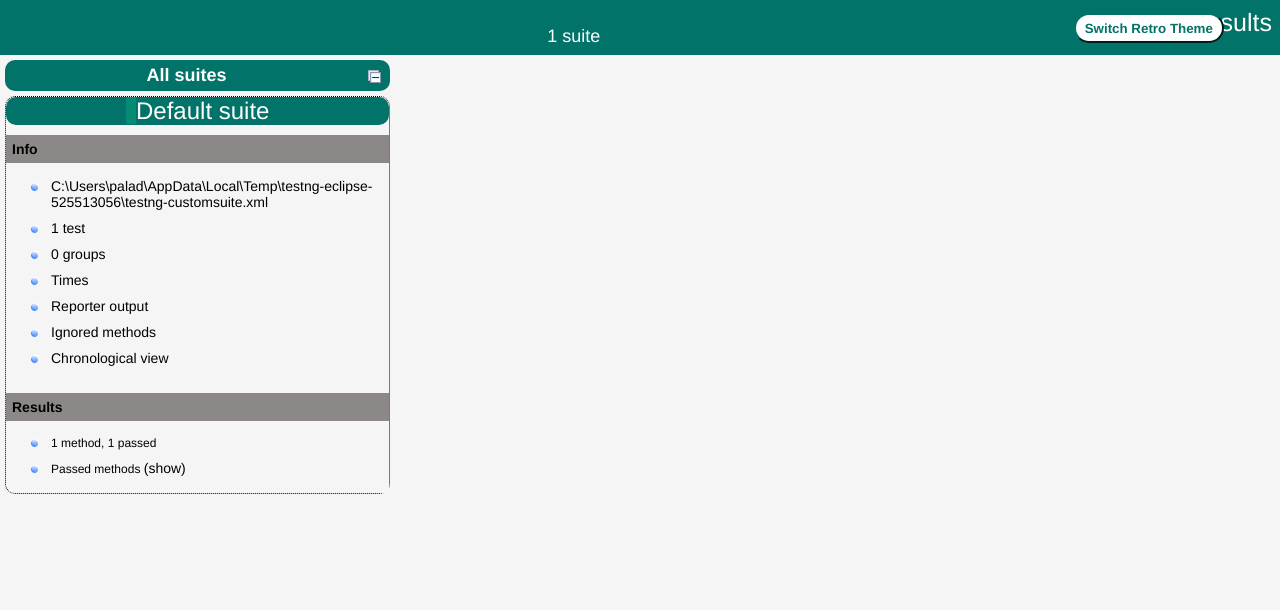
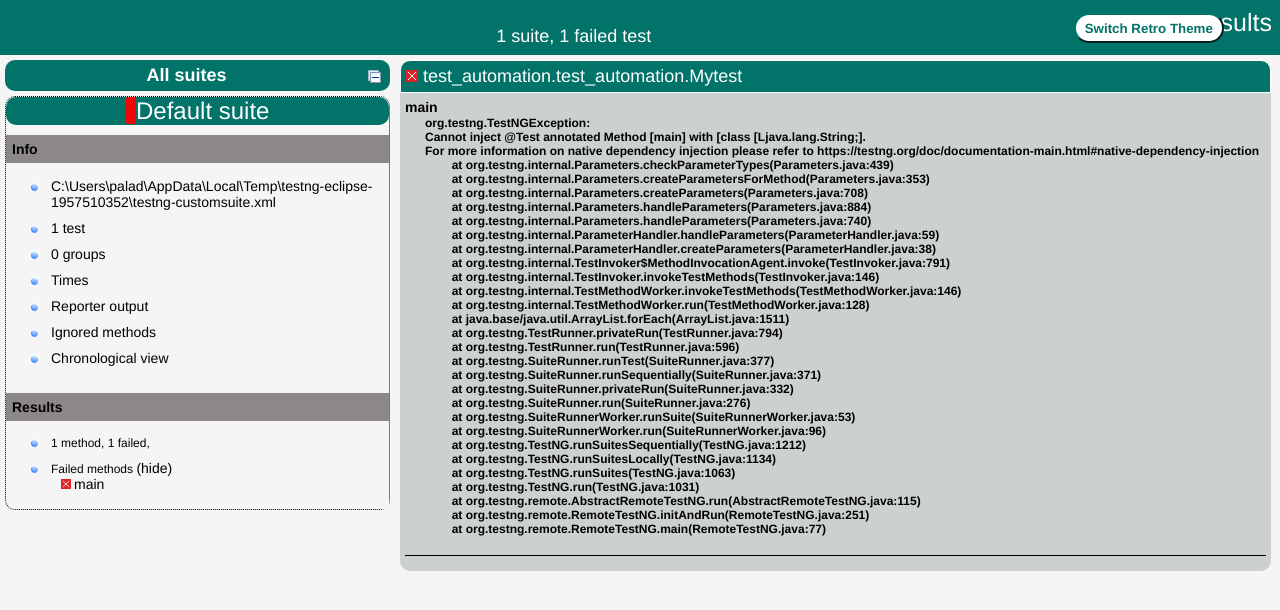
Before and after one commit to Automationuser492/testProject, a plain HTML site: page test-output/index.html in a window 1280 px wide. Drawn offline with Linux system fonts and the light colour scheme; a script that the page names is missing.

```diff
--- a/test-output/index.html
+++ b/test-output/index.html
@@ -26,7 +26,7 @@
       <span class="top-banner-title-font">Test results</span>
       <button id="button" class="button">Switch Retro Theme</button> <!-- button -->
       <br/>
-      <span class="top-banner-font-1">1 suite</span>
+      <span class="top-banner-font-1">1 suite, 1 failed test</span>
     </div> <!-- top-banner-root -->
     <div class="navigator-root">
       <div class="navigator-suite-header">
@@ -40,7 +40,7 @@
         <div class="rounded-window">
           <div class="suite-header light-rounded-window-top">
             <a href="#" panel-name="suite-Default_suite" class="navigator-link">
-              <span class="suite-name border-passed">Default suite</span>
+              <span class="suite-name border-failed">Default suite</span>
             </a> <!-- navigator-link -->
           </div> <!-- suite-header light-rounded-window-top -->
           <div class="navigator-suite-content">
@@ -51,7 +51,7 @@
               <ul>
                 <li>
                   <a href="#" panel-name="test-xml-Default_suite" class="navigator-link ">
-                    <span>C:\Users\palad\AppData\Local\Temp\testng-eclipse-525513056\testng-customsuite.xml</span>
+                    <span>C:\Users\palad\AppData\Local\Temp\testng-eclipse-1957510352\testng-customsuite.xml</span>
                   </a> <!-- navigator-link  -->
                 </li>
                 <li>
@@ -93,21 +93,21 @@
               <div class="suite-section-content">
                 <ul>
                   <li>
-                    <span class="method-stats">1 method,   1 passed</span>
+                    <span class="method-stats">1 method, 1 failed,   </span>
                   </li>
                   <li>
-                    <span class="method-list-title passed">Passed methods</span>
-                    <span class="show-or-hide-methods passed">
-                      <a href="#" panel-name="suite-Default_suite" class="hide-methods passed suite-Default_suite"> (hide)</a> <!-- hide-methods passed suite-Default_suite -->
-                      <a href="#" panel-name="suite-Default_suite" class="show-methods passed suite-Default_suite"> (show)</a> <!-- show-methods passed suite-Default_suite -->
+                    <span class="method-list-title failed">Failed methods</span>
+                    <span class="show-or-hide-methods failed">
+                      <a href="#" panel-name="suite-Default_suite" class="hide-methods failed suite-Default_suite"> (hide)</a> <!-- hide-methods failed suite-Default_suite -->
+                      <a href="#" panel-name="suite-Default_suite" class="show-methods failed suite-Default_suite"> (show)</a> <!-- show-methods failed suite-Default_suite -->
                     </span>
-                    <div class="method-list-content passed suite-Default_suite">
+                    <div class="method-list-content failed suite-Default_suite">
                       <span>
-                        <img src="passed.png" width="3%"/>
-                        <a href="#" panel-name="suite-Default_suite" title="test_automation.test_automation.Mytest" class="method navigator-link" hash-for-method="openurl">openurl</a> <!-- method navigator-link -->
+                        <img src="failed.png" width="3%"/>
+                        <a href="#" panel-name="suite-Default_suite" title="test_automation.test_automation.Mytest" class="method navigator-link" hash-for-method="main">main</a> <!-- method navigator-link -->
                       </span>
                       <br/>
-                    </div> <!-- method-list-content passed suite-Default_suite -->
+                    </div> <!-- method-list-content failed suite-Default_suite -->
                   </li>
                 </ul>
               </div> <!-- suite-section-content -->
@@ -119,25 +119,57 @@
     <div class="wrapper">
       <div class="main-panel-root">
         <div panel-name="suite-Default_suite" class="panel Default_suite">
-          <div class="suite-Default_suite-class-passed">
+          <div class="suite-Default_suite-class-failed">
             <div class="main-panel-header rounded-window-top">
-              <img src="passed.png"/>
+              <img src="failed.png"/>
               <span class="class-name">test_automation.test_automation.Mytest</span>
             </div> <!-- main-panel-header rounded-window-top -->
             <div class="main-panel-content rounded-window-bottom">
               <div class="method">
                 <div class="method-content">
-                  <a name="openurl">
-                  </a> <!-- openurl -->
-                  <span class="method-name">openurl</span>
+                  <a name="main">
+                  </a> <!-- main -->
+                  <span class="method-name">main</span>
+                  <div class="stack-trace">org.testng.TestNGException:
+Cannot inject @Test annotated Method [main] with [class [Ljava.lang.String;].
+For more information on native dependency injection please refer to https://testng.org/doc/documentation-main.html#native-dependency-injection
+	at org.testng.internal.Parameters.checkParameterTypes(Parameters.java:439)
+	at org.testng.internal.Parameters.createParametersForMethod(Parameters.java:353)
+	at org.testng.internal.Parameters.createParameters(Parameters.java:708)
+	at org.testng.internal.Parameters.handleParameters(Parameters.java:884)
+	at org.testng.internal.Parameters.handleParameters(Parameters.java:740)
+	at org.testng.internal.ParameterHandler.handleParameters(ParameterHandler.java:59)
+	at org.testng.internal.ParameterHandler.createParameters(ParameterHandler.java:38)
+	at org.testng.internal.TestInvoker$MethodInvocationAgent.invoke(TestInvoker.java:791)
+	at org.testng.internal.TestInvoker.invokeTestMethods(TestInvoker.java:146)
+	at org.testng.internal.TestMethodWorker.invokeTestMethods(TestMethodWorker.java:146)
+	at org.testng.internal.TestMethodWorker.run(TestMethodWorker.java:128)
+	at java.base/java.util.ArrayList.forEach(ArrayList.java:1511)
+	at org.testng.TestRunner.privateRun(TestRunner.java:794)
+	at org.testng.TestRunner.run(TestRunner.java:596)
+	at org.testng.SuiteRunner.runTest(SuiteRunner.java:377)
+	at org.testng.SuiteRunner.runSequentially(SuiteRunner.java:371)
+	at org.testng.SuiteRunner.privateRun(SuiteRunner.java:332)
+	at org.testng.SuiteRunner.run(SuiteRunner.java:276)
+	at org.testng.SuiteRunnerWorker.runSuite(SuiteRunnerWorker.java:53)
+	at org.testng.SuiteRunnerWorker.run(SuiteRunnerWorker.java:96)
+	at org.testng.TestNG.runSuitesSequentially(TestNG.java:1212)
+	at org.testng.TestNG.runSuitesLocally(TestNG.java:1134)
+	at org.testng.TestNG.runSuites(TestNG.java:1063)
+	at org.testng.TestNG.run(TestNG.java:1031)
+	at org.testng.remote.AbstractRemoteTestNG.run(AbstractRemoteTestNG.java:115)
+	at org.testng.remote.RemoteTestNG.initAndRun(RemoteTestNG.java:251)
+	at org.testng.remote.RemoteTestNG.main(RemoteTestNG.java:77)
+
+</div> <!-- stack-trace -->
                 </div> <!-- method-content -->
               </div> <!-- method -->
             </div> <!-- main-panel-content rounded-window-bottom -->
-          </div> <!-- suite-Default_suite-class-passed -->
+          </div> <!-- suite-Default_suite-class-failed -->
         </div> <!-- panel Default_suite -->
         <div panel-name="test-xml-Default_suite" class="panel">
           <div class="main-panel-header rounded-window-top">
-            <span class="header-content">C:\Users\palad\AppData\Local\Temp\testng-eclipse-525513056\testng-customsuite.xml</span>
+            <span class="header-content">C:\Users\palad\AppData\Local\Temp\testng-eclipse-1957510352\testng-customsuite.xml</span>
           </div> <!-- main-panel-header rounded-window-top -->
           <div class="main-panel-content rounded-window-bottom">
             <pre>
@@ -188,14 +220,14 @@
 data.addColumn('number', 'Time (ms)');
 data.addRows(1);
 data.setCell(0, 0, 0)
-data.setCell(0, 1, 'openurl')
+data.setCell(0, 1, 'main')
 data.setCell(0, 2, 'test_automation.test_automation.Mytest')
-data.setCell(0, 3, 42238);
+data.setCell(0, 3, 0);
 window.suiteTableData['Default_suite']= { tableData: data, tableDiv: 'times-div-Default_suite'}
 return data;
 }
               </script>
-              <span class="suite-total-time">Total running time: 42 seconds</span>
+              <span class="suite-total-time">Total running time: 0 ms</span>
               <div id="times-div-Default_suite">
               </div> <!-- times-div-Default_suite -->
             </div> <!-- times-div -->
@@ -222,10 +254,10 @@
           <div class="main-panel-content rounded-window-bottom">
             <div class="chronological-class">
               <div class="chronological-class-name">test_automation.test_automation.Mytest</div> <!-- chronological-class-name -->
-              <div class="test-method">
-                <span class="method-name">openurl</span>
+              <div class="configuration-class before">
+                <span class="method-name">test1</span>
                 <span class="method-start">0 ms</span>
-              </div> <!-- test-method -->
+              </div> <!-- configuration-class before -->
           </div> <!-- main-panel-content rounded-window-bottom -->
         </div> <!-- panel -->
       </div> <!-- main-panel-root -->
```
Also changed, not shown: test-output/emailable-report.html (+33 -3 lines), test-output/testng-results.xml (+49 -5 lines), testng.xml (added, +11 -0 lines), 1 other file.
